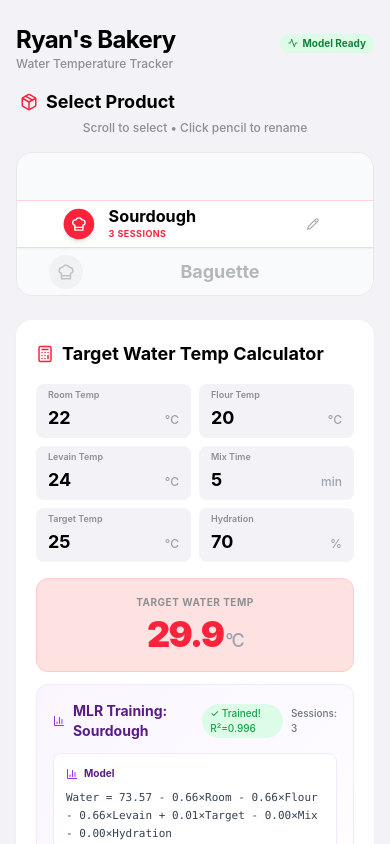
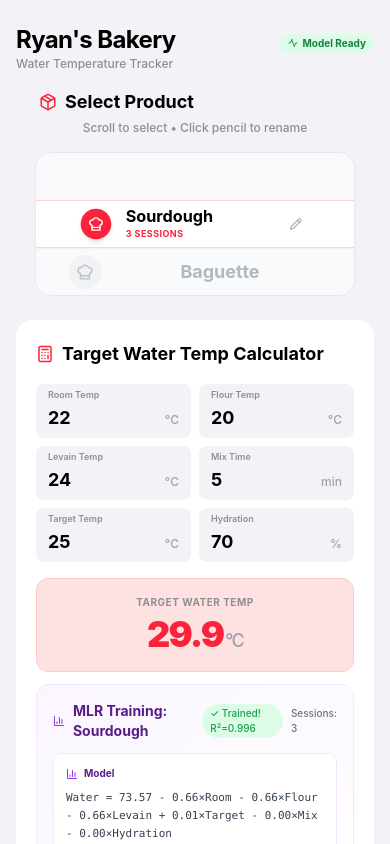
Before and after one commit to ghryan0000/dough-temp-tracker, a React (Vite) app: page / in a window 390 px wide. Shown: the top 844 px of the page. Built offline with nearby package versions, Linux system fonts and the light colour scheme.

Commit message:
Optimize mobile layout: constrain product wheel width

```diff
--- a/dough-temp-tracker.tsx
+++ b/dough-temp-tracker.tsx
@@ -336,7 +336,7 @@ export default function DoughTempTracker() {
         <div className="grid grid-cols-1 md:grid-cols-12 gap-6 mb-8 items-start">
 
           {/* Left Column: Product Selector (Card Grid) */}
-          <div className="md:col-span-4 flex flex-col">
+          <div className="md:col-span-4 flex flex-col w-full max-w-xs mx-auto md:max-w-none md:mx-0">
             <h2 className="text-lg font-bold text-black flex items-center gap-2 mb-1 px-1">
               <Package size={18} className="text-apple-red" /> Select Product
             </h2>
```
